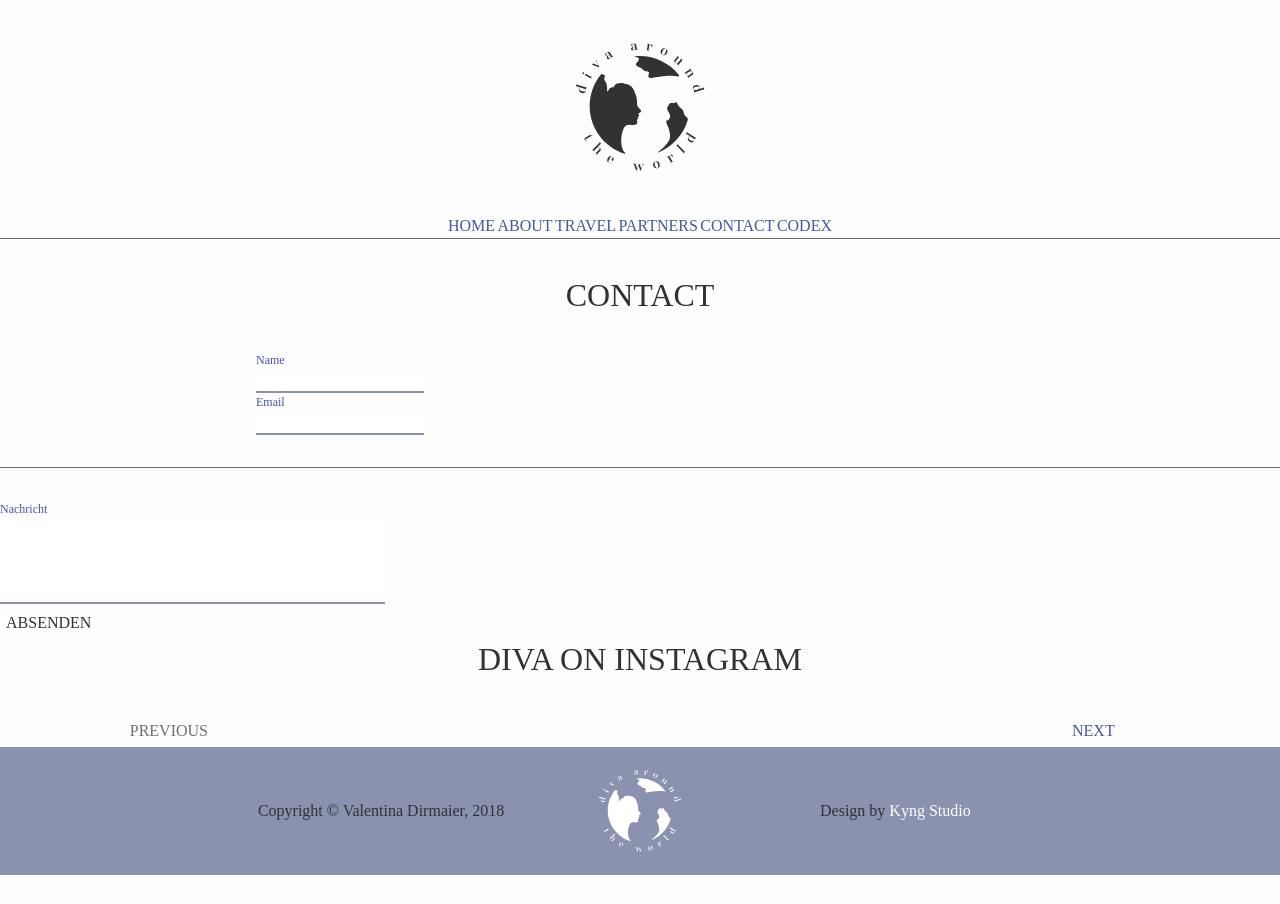
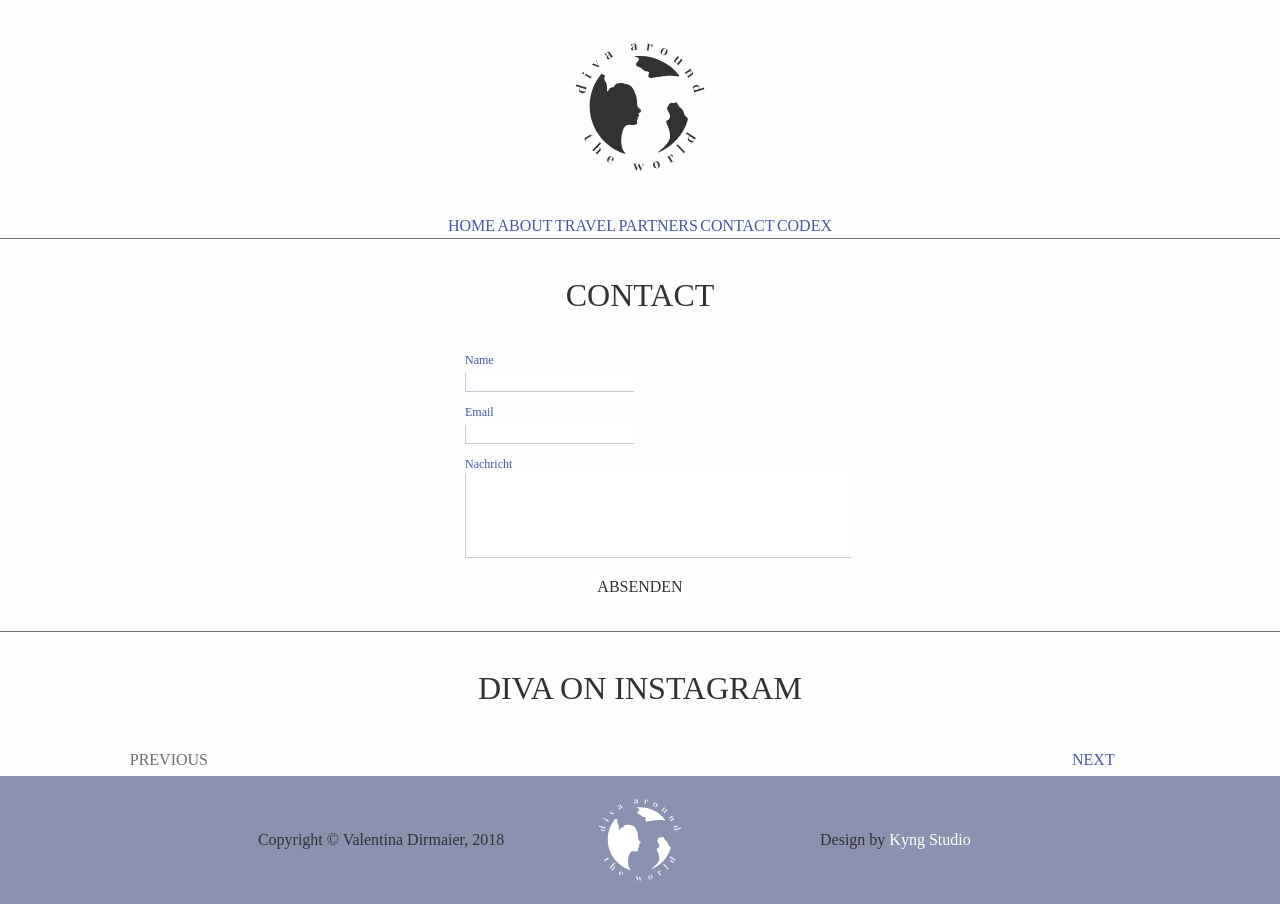
Before and after one commit to elroyK/divaaroundtheworld, a Jekyll site: the page built from 4-contact.md, in a window 1280 px wide. Built offline with Jekyll 4.4.1, drawn with Linux system fonts in a browser that asks for light colours; nearby versions of some CDN libraries; some web fonts are replaced.

```diff
--- a/_layouts/contact.html
+++ b/_layouts/contact.html
@@ -11,7 +11,6 @@ layout: page
         <label class="form-label" for="email">Email</label>
         <input type="email" class="form-control" id="email" name="email" tabindex="2" required>
     </div>
-    </div>
     <div class="form-group">
         <label class="form-label" for="message">Nachricht</label>
         <textarea rows="5" cols="50" name="message" class="form-control" id="message" tabindex="4" required></textarea>
--- a/_sass/contact.scss
+++ b/_sass/contact.scss
@@ -1,3 +1,8 @@
+form {
+    margin-left: auto;
+    margin-right: auto;
+    width: 350px;
+}
 textarea {
     resize: none;
 }
@@ -10,16 +15,20 @@ textarea {
     -webkit-transition: .333s ease top, .333s ease opacity;
     transition: .333s ease top, .333s ease opacity;
 }
+.form-group {
+    margin-bottom: 10px
+}
 .form-control {
     border-radius: 0;
-    border-color: $datw-grey;
-    border-width: 0 0 2px 0;
-    border-style: none none solid none;
+    border-color: rgba($datw-grey, .5);
+    border-width: 0 0 1px 1px;
+    border-style: none none solid solid;
     box-shadow: none;
 }
 .form-control:focus {
     box-shadow: none;
     border-color: $datw-blue;
+    outline: none;
 }
 
 .btn-start-order {
@@ -33,3 +42,6 @@ textarea {
 .btn-start-order:hover,.btn-start-order:active, .btn-start-order:focus {
     color: $datw-blue;
 }
+.text-center {
+    text-align: center;
+}
```
